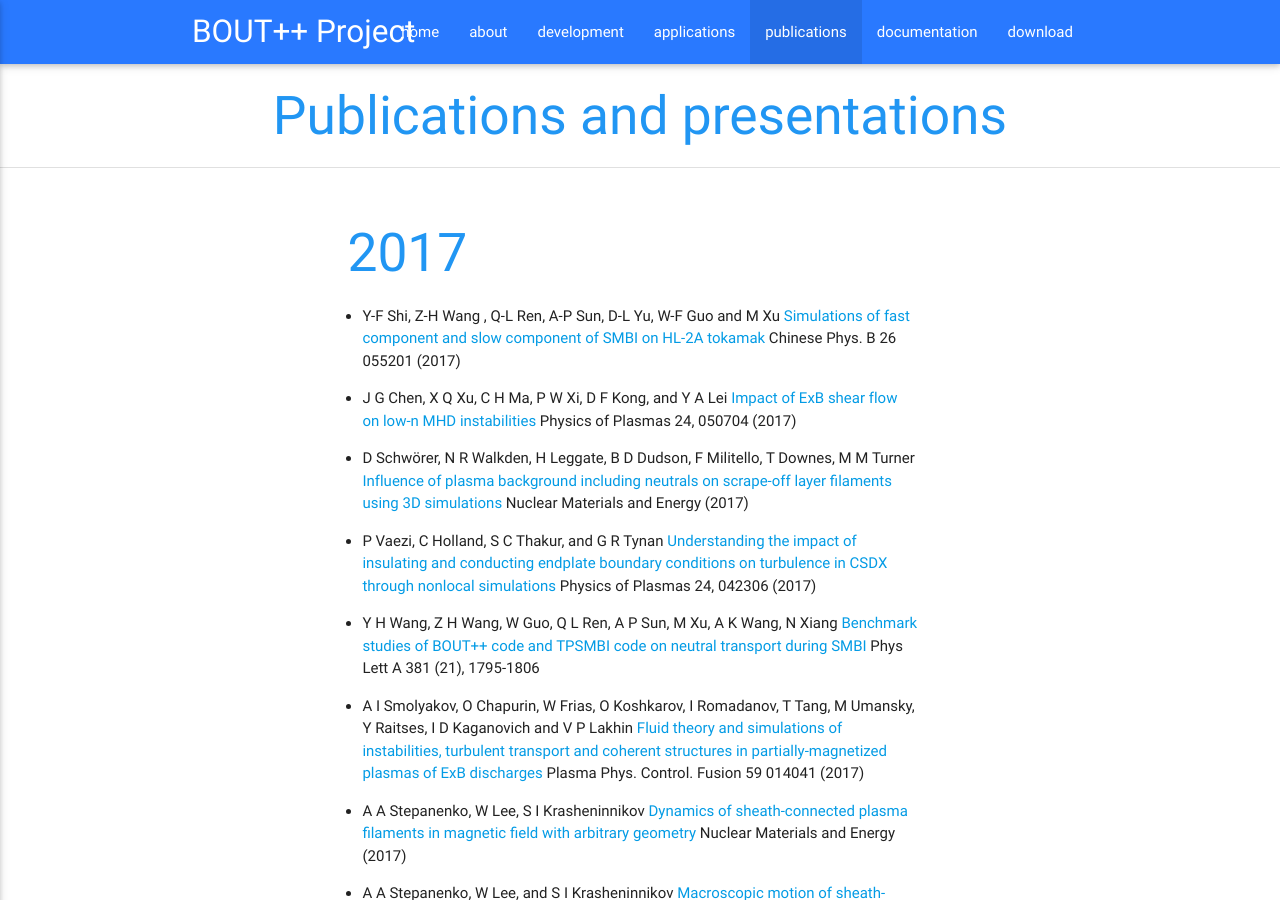
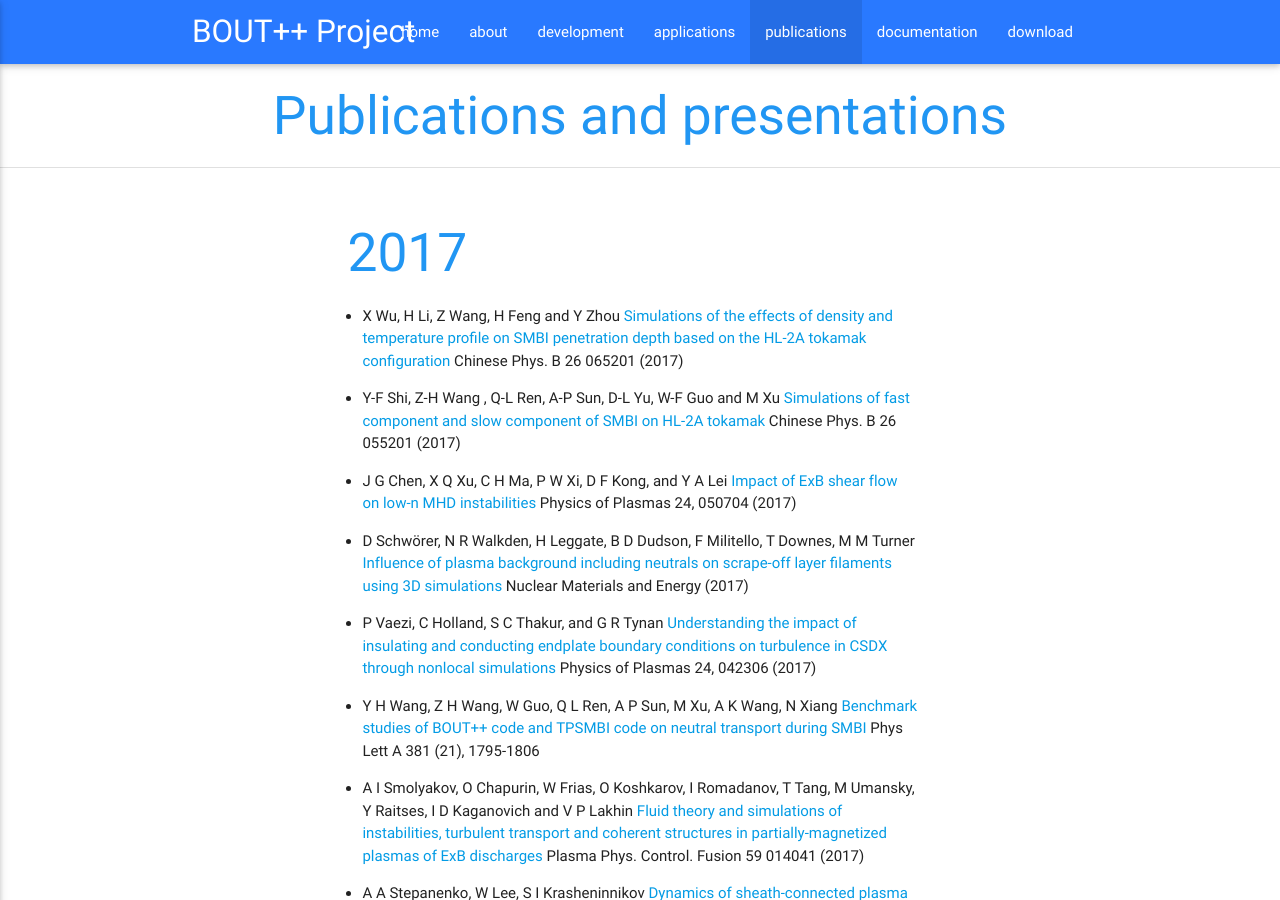
Before and after one commit to boutproject/boutproject.github.io, a Jekyll site: the page built from publications/index.md, in a window 1280 px wide and 900 px high. Built offline with Jekyll 4.4.1, drawn with Linux system fonts in a browser that asks for light colours.

Commit message:
Adding Xueke Wu et al 2017 paper

```diff
--- a/publications/index.md
+++ b/publications/index.md
@@ -8,6 +8,7 @@ nav-state: publications
 2017
 ----
 
+* X Wu, H Li, Z Wang, H Feng and Y Zhou [Simulations of the effects of density and temperature profile on SMBI penetration depth based on the HL-2A tokamak configuration](https://doi.org/10.1088/1674-1056/26/6/065201) Chinese Phys. B 26 065201 (2017)
 * Y-F Shi, Z-H Wang , Q-L Ren, A-P Sun, D-L Yu, W-F Guo and M Xu [Simulations of fast component and slow component of SMBI on HL-2A tokamak](https://doi.org/10.1088/1674-1056/26/5/055201) Chinese Phys. B 26 055201 (2017)
 * J G Chen, X Q Xu, C H Ma, P W Xi, D F Kong, and Y A Lei [Impact of ExB shear flow on low-n MHD instabilities](http://dx.doi.org/10.1063/1.4984257) Physics of Plasmas 24, 050704 (2017)
 * D Schwörer, N R Walkden, H Leggate, B D Dudson, F Militello, T Downes, M M Turner [Influence of plasma background including neutrals on scrape-off layer filaments using 3D simulations](https://doi.org/10.1016/j.nme.2017.02.016) Nuclear Materials and Energy (2017)
```
